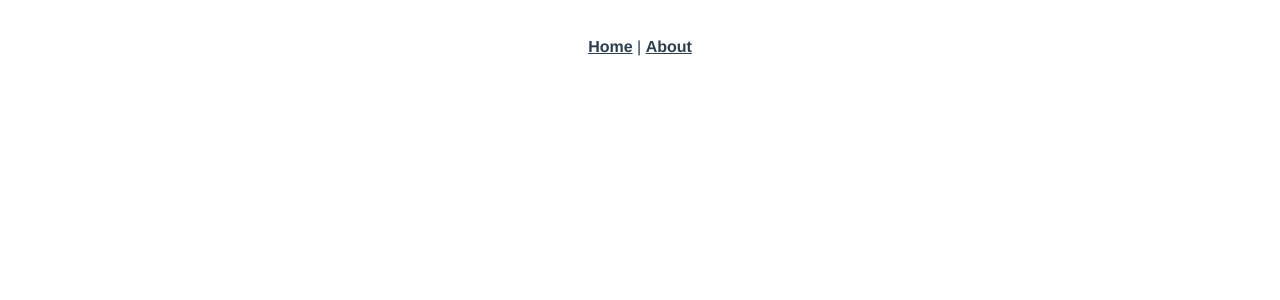
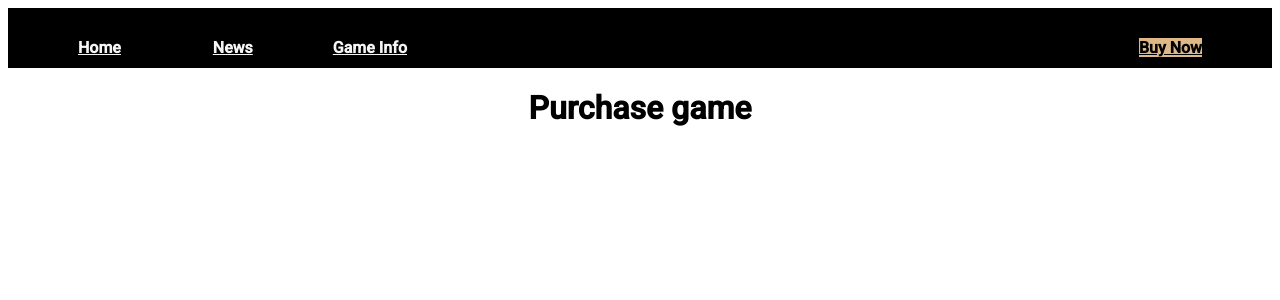
Before and after one commit to VictorDoyle/VUE-VideoGameWebsite, a Vue app: page /buy-now in a window 1280 px wide. Before the commit this address had no page. Shown: the top 300 px of the page. Built offline with nearby package versions, Linux system fonts and the light colour scheme.

Commit message:
router setup and basic nav

```diff
--- a/public/index.html
+++ b/public/index.html
@@ -5,6 +5,9 @@
     <meta http-equiv="X-UA-Compatible" content="IE=edge">
     <meta name="viewport" content="width=device-width,initial-scale=1.0">
     <link rel="icon" href="<%= BASE_URL %>favicon.ico">
+    <!-- custom font -->
+    <link rel="preconnect" href="https://fonts.gstatic.com">
+    <link href="https://fonts.googleapis.com/css2?family=Roboto:wght@100;400;500&display=swap" rel="stylesheet">
     <title><%= htmlWebpackPlugin.options.title %></title>
   </head>
   <body>
--- a/src/App.vue
+++ b/src/App.vue
@@ -1,30 +1,50 @@
 <template>
-  <div id="nav">
-    <router-link to="/">Home</router-link> |
-    <router-link to="/about">About</router-link>
+  <div id="main-nav">
+      <div id="left-nav">
+      <router-link to="/">Home</router-link> |
+      <router-link to="/news">News</router-link>
+      <router-link to="/game-info">Game Info</router-link>
+      </div>
+      <div id="right-nav">
+        <router-link to="/buy-now"> Buy Now </router-link>
+      </div>
   </div>
   <router-view/>
 </template>
 
 <style>
 #app {
-  font-family: Avenir, Helvetica, Arial, sans-serif;
+  font-family:'Roboto', sans-serif;
   -webkit-font-smoothing: antialiased;
   -moz-osx-font-smoothing: grayscale;
   text-align: center;
-  color: #2c3e50;
+  color: black;
 }
 
-#nav {
+#main-nav {
   padding: 30px;
+  background-color: black;
 }
 
-#nav a {
-  font-weight: bold;
-  color: #2c3e50;
+#left-nav {
+  float: left;
 }
 
-#nav a.router-link-exact-active {
-  color: #42b983;
+#right-nav {
+  float: right;
+}
+
+#main-nav a {
+  font-weight: bold;
+  color: whitesmoke;
+  margin-left: 40px;
+  margin-right: 40px;
+}
+
+#main-nav a.router-link-exact-active {
+  color: black;
+  width: 300px;
+  height: 300px !important;
+  background-color: burlywood;
 }
 </style>
--- a/src/router/index.js
+++ b/src/router/index.js
@@ -8,12 +8,22 @@ const routes = [
     component: Home
   },
   {
-    path: '/about',
-    name: 'About',
+    path: '/news',
+    name: 'News',
     // route level code-splitting
     // this generates a separate chunk (about.[hash].js) for this route
     // which is lazy-loaded when the route is visited.
-    component: () => import(/* webpackChunkName: "about" */ '../views/About.vue')
+    component: () => import(/* webpackChunkName: "about" */ '../views/News.vue')
+  },
+  {
+    path: '/game-info',
+    name: 'Game Info',
+    component: () => import(/* webpackChunkName: "about" */ '../views/GameInfo.vue')
+  },
+  {
+    path: '/buy-now',
+    name: 'Purchase Game',
+    component: () => import(/* webpackChunkName: "about" */ '../views/BuyNow.vue')
   }
 ]
 
--- /dev/null
+++ b/src/views/BuyNow.vue
@@ -0,0 +1,5 @@
+<template>
+  <div class="about">
+    <h1>Purchase game</h1>
+  </div>
+</template>
--- a/src/views/About.vue
+++ b/src/views/GameInfo.vue
@@ -1,5 +1,5 @@
 <template>
   <div class="about">
-    <h1>This is an about page</h1>
+    <h1>This is about the Game itself page</h1>
   </div>
 </template>
--- /dev/null
+++ b/src/views/News.vue
@@ -0,0 +1,5 @@
+<template>
+  <div class="about">
+    <h1>This is the game news page</h1>
+  </div>
+</template>
```
